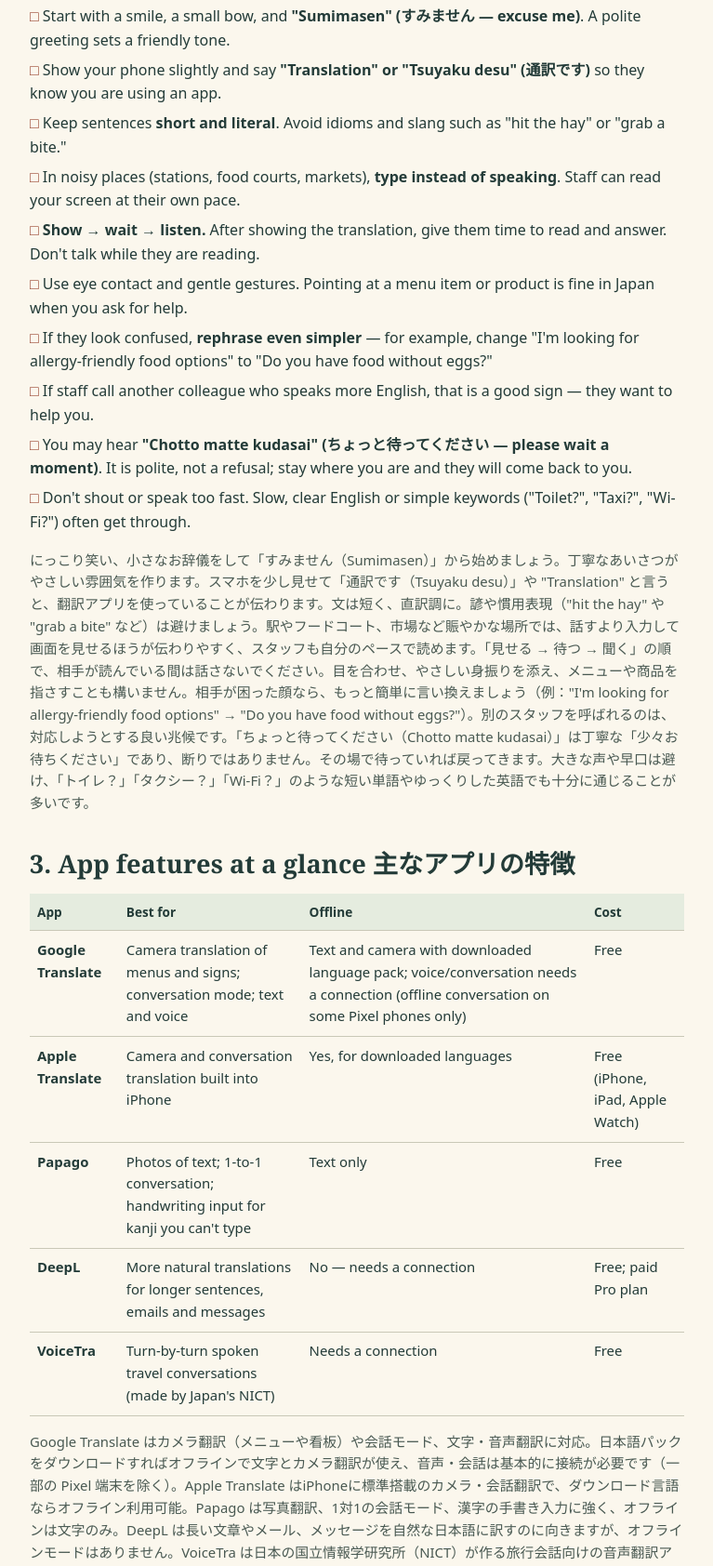
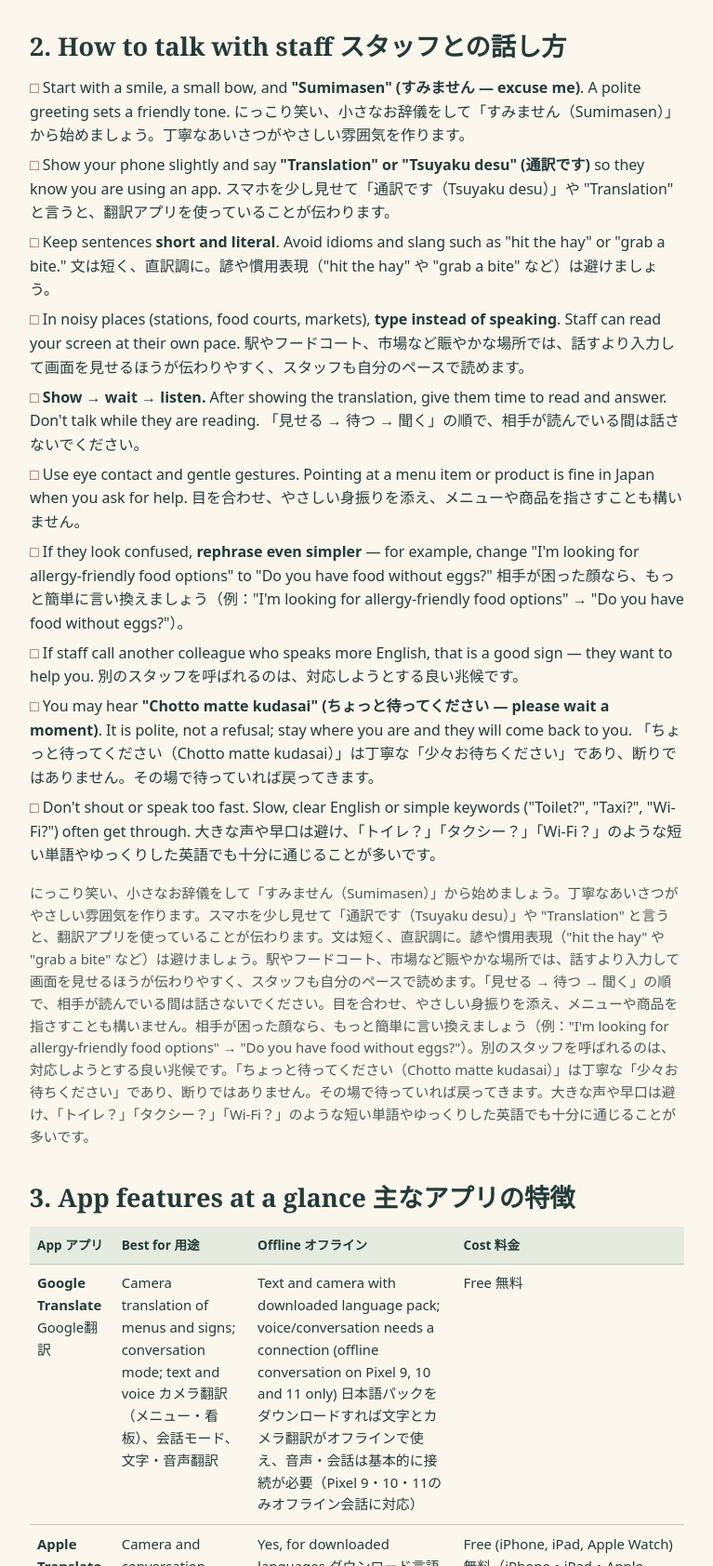
Before and after one commit to mbpTYO/japan-guide, a plain HTML site: page pages/translate-app.html in a window 1280 px wide. Shown: the part 2553-4237 px from the top of the page at 93% size, without its empty margins (256-1023 px from the left). Drawn offline with Linux system fonts and the light colour scheme.

Commit message:
自動公開 2026-11-26 16:58

```diff
--- a/pages/translate-app.html
+++ b/pages/translate-app.html
@@ -82,63 +82,63 @@
 
   <h2>1. Prepare before you go <span lang="ja">出発前に準備すること</span></h2>
   <ul class="check">
-    <li>Install one or two translation apps and <strong>test them with simple phrases</strong> before you travel.</li>
-    <li><strong>Download the Japanese language pack for offline use</strong> while on Wi-Fi — signal can be weak in basements, rural stations and shops.</li>
-    <li>Save screenshots of key phrases (allergies, dietary restrictions, your hotel address) so you can show them without a connection.</li>
-    <li>Think of what you want to ask before you approach the staff, and write it in short, simple sentences.</li>
+    <li>Install one or two translation apps and <strong>test them with simple phrases</strong> before you travel. <span lang="ja">出発前に翻訳アプリを1〜2本入れ、簡単な文章で試しておきましょう。</span></li>
+    <li><strong>Download the Japanese language pack for offline use</strong> while on Wi-Fi — signal can be weak in basements, rural stations and shops. <span lang="ja">Wi-Fi環境で日本語パックをオフライン用にダウンロードしておくと、地下や地方の駅、お店で電波が弱くても安心です。</span></li>
+    <li>Save screenshots of key phrases (allergies, dietary restrictions, your hotel address) so you can show them without a connection. <span lang="ja">アレルギーや食事制限、ホテルの住所など、重要なフレーズのスクリーンショットを保存しておくと、接続なしで見せられます。</span></li>
+    <li>Think of what you want to ask before you approach the staff, and write it in short, simple sentences. <span lang="ja">スタッフに尋ねる前に、何を聞きたいかを短く簡単な文章で考えておきましょう。</span></li>
   </ul>
   <p class="ja">出発前に翻訳アプリを1〜2本入れ、簡単な文章で試しておきましょう。Wi-Fi環境で日本語パックをオフライン用にダウンロードしておくと、地下や地方の駅、お店で電波が弱くても安心です。アレルギーや食事制限、ホテルの住所など、重要なフレーズのスクリーンショットを保存しておくと、接続なしで見せられます。スタッフに尋ねる前に、何を聞きたいかを短く簡単な文章で考えておきましょう。</p>
 
   <figure class="gphoto" data-photo="translate-app-2.jpg"><img src="../images/translate-app-2.jpg" alt="Photo for this guide" loading="lazy"><figcaption>Photo: Nekohan / CC BY-SA 4.0 (<a href="https://commons.wikimedia.org/wiki/File:Signboard_of_2020_Japan_Curling_Championships.jpg">Wikimedia Commons</a>)</figcaption></figure><h2>2. How to talk with staff <span lang="ja">スタッフとの話し方</span></h2>
   <ul class="check">
-    <li>Start with a smile, a small bow, and <strong>"Sumimasen" (すみません — excuse me)</strong>. A polite greeting sets a friendly tone.</li>
-    <li>Show your phone slightly and say <strong>"Translation" or "Tsuyaku desu" (通訳です)</strong> so they know you are using an app.</li>
-    <li>Keep sentences <strong>short and literal</strong>. Avoid idioms and slang such as "hit the hay" or "grab a bite."</li>
-    <li>In noisy places (stations, food courts, markets), <strong>type instead of speaking</strong>. Staff can read your screen at their own pace.</li>
-    <li><strong>Show → wait → listen.</strong> After showing the translation, give them time to read and answer. Don't talk while they are reading.</li>
-    <li>Use eye contact and gentle gestures. Pointing at a menu item or product is fine in Japan when you ask for help.</li>
-    <li>If they look confused, <strong>rephrase even simpler</strong> — for example, change "I'm looking for allergy-friendly food options" to "Do you have food without eggs?"</li>
-    <li>If staff call another colleague who speaks more English, that is a good sign — they want to help you.</li>
-    <li>You may hear <strong>"Chotto matte kudasai" (ちょっと待ってください — please wait a moment)</strong>. It is polite, not a refusal; stay where you are and they will come back to you.</li>
-    <li>Don't shout or speak too fast. Slow, clear English or simple keywords ("Toilet?", "Taxi?", "Wi-Fi?") often get through.</li>
+    <li>Start with a smile, a small bow, and <strong>"Sumimasen" (すみません — excuse me)</strong>. A polite greeting sets a friendly tone. <span lang="ja">にっこり笑い、小さなお辞儀をして「すみません（Sumimasen）」から始めましょう。丁寧なあいさつがやさしい雰囲気を作ります。</span></li>
+    <li>Show your phone slightly and say <strong>"Translation" or "Tsuyaku desu" (通訳です)</strong> so they know you are using an app. <span lang="ja">スマホを少し見せて「通訳です（Tsuyaku desu）」や "Translation" と言うと、翻訳アプリを使っていることが伝わります。</span></li>
+    <li>Keep sentences <strong>short and literal</strong>. Avoid idioms and slang such as "hit the hay" or "grab a bite." <span lang="ja">文は短く、直訳調に。諺や慣用表現（"hit the hay" や "grab a bite" など）は避けましょう。</span></li>
+    <li>In noisy places (stations, food courts, markets), <strong>type instead of speaking</strong>. Staff can read your screen at their own pace. <span lang="ja">駅やフードコート、市場など賑やかな場所では、話すより入力して画面を見せるほうが伝わりやすく、スタッフも自分のペースで読めます。</span></li>
+    <li><strong>Show → wait → listen.</strong> After showing the translation, give them time to read and answer. Don't talk while they are reading. <span lang="ja">「見せる → 待つ → 聞く」の順で、相手が読んでいる間は話さないでください。</span></li>
+    <li>Use eye contact and gentle gestures. Pointing at a menu item or product is fine in Japan when you ask for help. <span lang="ja">目を合わせ、やさしい身振りを添え、メニューや商品を指さすことも構いません。</span></li>
+    <li>If they look confused, <strong>rephrase even simpler</strong> — for example, change "I'm looking for allergy-friendly food options" to "Do you have food without eggs?" <span lang="ja">相手が困った顔なら、もっと簡単に言い換えましょう（例："I'm looking for allergy-friendly food options" → "Do you have food without eggs?"）。</span></li>
+    <li>If staff call another colleague who speaks more English, that is a good sign — they want to help you. <span lang="ja">別のスタッフを呼ばれるのは、対応しようとする良い兆候です。</span></li>
+    <li>You may hear <strong>"Chotto matte kudasai" (ちょっと待ってください — please wait a moment)</strong>. It is polite, not a refusal; stay where you are and they will come back to you. <span lang="ja">「ちょっと待ってください（Chotto matte kudasai）」は丁寧な「少々お待ちください」であり、断りではありません。その場で待っていれば戻ってきます。</span></li>
+    <li>Don't shout or speak too fast. Slow, clear English or simple keywords ("Toilet?", "Taxi?", "Wi-Fi?") often get through. <span lang="ja">大きな声や早口は避け、「トイレ？」「タクシー？」「Wi-Fi？」のような短い単語やゆっくりした英語でも十分に通じることが多いです。</span></li>
   </ul>
   <p class="ja">にっこり笑い、小さなお辞儀をして「すみません（Sumimasen）」から始めましょう。丁寧なあいさつがやさしい雰囲気を作ります。スマホを少し見せて「通訳です（Tsuyaku desu）」や "Translation" と言うと、翻訳アプリを使っていることが伝わります。文は短く、直訳調に。諺や慣用表現（"hit the hay" や "grab a bite" など）は避けましょう。駅やフードコート、市場など賑やかな場所では、話すより入力して画面を見せるほうが伝わりやすく、スタッフも自分のペースで読めます。「見せる → 待つ → 聞く」の順で、相手が読んでいる間は話さないでください。目を合わせ、やさしい身振りを添え、メニューや商品を指さすことも構いません。相手が困った顔なら、もっと簡単に言い換えましょう（例："I'm looking for allergy-friendly food options" → "Do you have food without eggs?"）。別のスタッフを呼ばれるのは、対応しようとする良い兆候です。「ちょっと待ってください（Chotto matte kudasai）」は丁寧な「少々お待ちください」であり、断りではありません。その場で待っていれば戻ってきます。大きな声や早口は避け、「トイレ？」「タクシー？」「Wi-Fi？」のような短い単語やゆっくりした英語でも十分に通じることが多いです。</p>
 
   <h2>3. App features at a glance <span lang="ja">主なアプリの特徴</span></h2>
-  <table>
+   <table>
     <thead>
-      <tr><th>App</th><th>Best for</th><th>Offline</th><th>Cost</th></tr>
+      <tr><th>App <span lang="ja">アプリ</span></th><th>Best for <span lang="ja">用途</span></th><th>Offline <span lang="ja">オフライン</span></th><th>Cost <span lang="ja">料金</span></th></tr>
     </thead>
     <tbody>
       <tr>
-        <td><strong>Google Translate</strong></td>
-        <td>Camera translation of menus and signs; conversation mode; text and voice</td>
-        <td>Text and camera with downloaded language pack; voice/conversation needs a connection (offline conversation on some Pixel phones only)</td>
-        <td>Free</td>
+        <td><strong>Google Translate</strong> <span lang="ja">Google翻訳</span></td>
+        <td>Camera translation of menus and signs; conversation mode; text and voice <span lang="ja">カメラ翻訳（メニュー・看板）、会話モード、文字・音声翻訳</span></td>
+        <td>Text and camera with downloaded language pack; voice/conversation needs a connection (offline conversation on Pixel 9, 10 and 11 only) <span lang="ja">日本語パックをダウンロードすれば文字とカメラ翻訳がオフラインで使え、音声・会話は基本的に接続が必要（Pixel 9・10・11のみオフライン会話に対応）</span></td>
+        <td>Free <span lang="ja">無料</span></td>
       </tr>
       <tr>
-        <td><strong>Apple Translate</strong></td>
-        <td>Camera and conversation translation built into iPhone</td>
-        <td>Yes, for downloaded languages</td>
-        <td>Free (iPhone, iPad, Apple Watch)</td>
+        <td><strong>Apple Translate</strong> <span lang="ja">Apple翻訳</span></td>
+        <td>Camera and conversation translation built into iPhone <span lang="ja">iPhone標準搭載のカメラ・会話翻訳</span></td>
+        <td>Yes, for downloaded languages <span lang="ja">ダウンロード言語ならオフライン利用可</span></td>
+        <td>Free (iPhone, iPad, Apple Watch) <span lang="ja">無料（iPhone・iPad・Apple Watch）</span></td>
       </tr>
       <tr>
-        <td><strong>Papago</strong></td>
-        <td>Photos of text; 1-to-1 conversation; handwriting input for kanji you can't type</td>
-        <td>Text only</td>
-        <td>Free</td>
+        <td><strong>Papago</strong> <span lang="ja">Papago</span></td>
+        <td>Photos of text; 1-to-1 conversation; handwriting input for kanji you can't type <span lang="ja">写真翻訳、1対1の会話、漢字の手書き入力</span></td>
+        <td>Text and voice only (camera, conversation and handwriting need a connection) <span lang="ja">文字と音声のみ（カメラ・会話・手書きは接続が必要）</span></td>
+        <td>Free <span lang="ja">無料</span></td>
       </tr>
       <tr>
-        <td><strong>DeepL</strong></td>
-        <td>More natural translations for longer sentences, emails and messages</td>
-        <td>No — needs a connection</td>
-        <td>Free; paid Pro plan</td>
+        <td><strong>DeepL</strong> <span lang="ja">DeepL</span></td>
+        <td>More natural translations for longer sentences, emails and messages <span lang="ja">長い文章やメール、メッセージを自然な日本語に訳す</span></td>
+        <td>No — needs a connection <span lang="ja">接続が必要（オフライン不可）</span></td>
+        <td>Free; paid Pro plans (Individual/Team/Business) <span lang="ja">無料、有料Proプランあり（Individual/Team/Business）</span></td>
       </tr>
       <tr>
-        <td><strong>VoiceTra</strong></td>
-        <td>Turn-by-turn spoken travel conversations (made by Japan's NICT)</td>
-        <td>Needs a connection</td>
-        <td>Free</td>
+        <td><strong>VoiceTra</strong> <span lang="ja">VoiceTra</span></td>
+        <td>Turn-by-turn spoken travel conversations (made by Japan's NICT) <span lang="ja">旅行会話向けの音声翻訳（日本のNICT製）</span></td>
+        <td>Needs a connection <span lang="ja">接続が必要</span></td>
+        <td>Free <span lang="ja">無料</span></td>
       </tr>
     </tbody>
   </table>
@@ -151,29 +151,29 @@
 
   <h2>Quick checklist <span lang="ja">確認リスト</span></h2>
   <ul class="check">
-    <li>Install and test translation apps before the trip; download the offline Japanese pack.</li>
-    <li>Greet with a smile, a small bow, and "Sumimasen" (すみません).</li>
-    <li>Show your phone and say "Tsuyaku desu" (通訳です) or "Translation."</li>
-    <li>Use short, simple sentences; no slang or idioms.</li>
-    <li>Show → wait → listen. Give staff time to read and answer.</li>
-    <li>If confused, rephrase even simpler.</li>
-    <li>For allergies and safety, use a pre-made Japanese phrase card or ask staff.</li>
+    <li>Install and test translation apps before the trip; download the offline Japanese pack. / <span lang="ja">出発前にアプリを入れて試し、オフライン用の日本語パックをダウンロード。</span></li>
+    <li>Greet with a smile, a small bow, and "Sumimasen" (すみません). / <span lang="ja">笑顔と小さなお辞儀で「すみません」。</span></li>
+    <li>Show your phone and say "Tsuyaku desu" (通訳です) or "Translation." / <span lang="ja">スマホを見せて「通訳です」または "Translation"。</span></li>
+    <li>Use short, simple sentences; no slang or idioms. / <span lang="ja">短く簡単な文章で、慣用表現は避ける。</span></li>
+    <li>Show → wait → listen. Give staff time to read and answer. / <span lang="ja">「見せる → 待つ → 聞く」で、読む時間を与える。</span></li>
+    <li>If confused, rephrase even simpler. / <span lang="ja">伝わらなければもっと簡単に言い換える。</span></li>
+    <li>For allergies and safety, use a pre-made Japanese phrase card or ask staff. / <span lang="ja">アレルギーや安全に関わることは、日本語のフレーズカードかスタッフに相談する。</span></li>
   </ul>
   <p class="ja">出発前にアプリを入れて試し、オフライン用の日本語パックをダウンロード。笑顔と小さなお辞儀で「すみません」。スマホを見せて「通訳です」または "Translation"。短く簡単な文章で、慣用表現は避ける。「見せる → 待つ → 聞く」で、読む時間を与える。伝わらなければもっと簡単に言い換える。アレルギーや安全に関わることは、日本語のフレーズカードかスタッフに相談する。</p>
 
   <footer>
     <h2>Sources &amp; date checked <span lang="ja">参考URL・確認日</span></h2>
-    <p>Information on this page was checked against publicly available official and travel sources on <strong>24 November 2026</strong> (2026-11-24). App features change with updates; test your apps before you travel. Rules and availability differ by area.</p>
+    <p>Information on this page was checked against publicly available official and travel sources on <strong>26 November 2026</strong> (2026-11-26). App features change with updates; test your apps before you travel. Rules and availability differ by area.</p>
     <ul>
-      <li>Japan Tourism Agency (MLIT) — press release on the FY2025 survey of foreign visitors: <a href="https://www.mlit.go.jp/kankocho/news08_00039.html">mlit.go.jp/kankocho/news08_00039.html</a></li>
-      <li>Japan Tourism Agency (MLIT) — FY2025 survey results (PDF): <a href="https://www.mlit.go.jp/kankocho/content/001998583.pdf">mlit.go.jp/kankocho/content/001998583.pdf</a></li>
-      <li>Google Translate Help — Tips &amp; Tricks, conversation translation: <a href="https://support.google.com/translate/answer/10421057?hl=en">support.google.com/translate/answer/10421057</a></li>
-      <li>LiveLingo — Best Japanese Translator Apps for Japan (2026), app comparison table (checked 2026-11-21): <a href="https://www.livelingo.io/guides/best-translator-app-for-japan">livelingo.io/guides/best-translator-app-for-japan</a></li>
-      <li>PiQtour Japan — How to Use Translation Apps with Japanese Staff (Without Stress!) (2025-04-19): <a href="https://piqtour.com/translation-apps">piqtour.com/translation-apps</a></li>
-      <li>Sumimasen Guide — Eating Out in Japan When You Don't Speak Japanese: <a href="https://sumimasenguide.com/articles/eating-out-japan-translation-app-tips">sumimasenguide.com/articles/eating-out-japan-translation-app-tips</a></li>
-      <li>Holafly — Translation apps for Japan travel (2026-07-29): <a href="https://esim.holafly.com/travel-tips/translation-apps-japan-travel">esim.holafly.com/travel-tips/translation-apps-japan-travel</a></li>
-      <li>Japan National Tourism Organization — Tourist's Language Handbook (PDF): <a href="https://partners-pamph.jnto.go.jp/simg/pamph/274.pdf">partners-pamph.jnto.go.jp/simg/pamph/274.pdf</a></li>
-      <li>All text is rewritten from public sources; nothing is copied verbatim.</li>
+      <li>Japan Tourism Agency (MLIT) — press release on the FY2025 survey of foreign visitors / <span lang="ja">観光庁（MLIT）— 令和7年度訪日外国人調査の報道発表</span>: <a href="https://www.mlit.go.jp/kankocho/news08_00039.html">mlit.go.jp/kankocho/news08_00039.html</a></li>
+      <li>Japan Tourism Agency (MLIT) — FY2025 survey results (PDF) / <span lang="ja">観光庁（MLIT）— 令和7年度調査結果（PDF）</span>: <a href="https://www.mlit.go.jp/kankocho/content/001998583.pdf">mlit.go.jp/kankocho/content/001998583.pdf</a></li>
+      <li>Google Translate Help — Tips &amp; Tricks, conversation translation / <span lang="ja">Google翻訳ヘルプ — 使い方のヒントと会話翻訳</span>: <a href="https://support.google.com/translate/answer/10421057?hl=en">support.google.com/translate/answer/10421057</a></li>
+      <li>LiveLingo — Best Japanese Translator Apps for Japan (2026), app comparison table (checked 2026-11-21) / <span lang="ja">LiveLingo — 日本旅行向け翻訳アプリ比較（2026年、2026-11-21確認）</span>: <a href="https://www.livelingo.io/guides/best-translator-app-for-japan">livelingo.io/guides/best-translator-app-for-japan</a></li>
+      <li>PiQtour Japan — How to Use Translation Apps with Japanese Staff (Without Stress!) (2025-04-19) / <span lang="ja">PiQtour Japan — スタッフと翻訳アプリを使うコツ（2025-04-19）</span>: <a href="https://piqtour.com/translation-apps">piqtour.com/translation-apps</a></li>
+      <li>Sumimasen Guide — Eating Out in Japan When You Don't Speak Japanese / <span lang="ja">Sumimasen Guide — 日本語が話せなくても外食するコツ</span>: <a href="https://sumimasenguide.com/articles/eating-out-japan-translation-app-tips">sumimasenguide.com/articles/eating-out-japan-translation-app-tips</a></li>
+      <li>Holafly — Translation apps for Japan travel (2026-07-29) / <span lang="ja">Holafly — 日本旅行向け翻訳アプリ（2026-07-29）</span>: <a href="https://esim.holafly.com/travel-tips/translation-apps-japan-travel">esim.holafly.com/travel-tips/translation-apps-japan-travel</a></li>
+      <li>Japan National Tourism Organization — Tourist's Language Handbook (PDF) / <span lang="ja">日本政府観光局（JNTO）— 観光客向け言語ハンドブック（PDF）</span>: <a href="https://partners-pamph.jnto.go.jp/simg/pamph/274.pdf">partners-pamph.jnto.go.jp/simg/pamph/274.pdf</a></li>
+      <li>All text is rewritten from public sources; nothing is copied verbatim. / <span lang="ja">本文は公開資料をもとに書き直したもので、原文の丸写しはありません。</span></li>
     </ul>
   </footer>
 </main>
```
